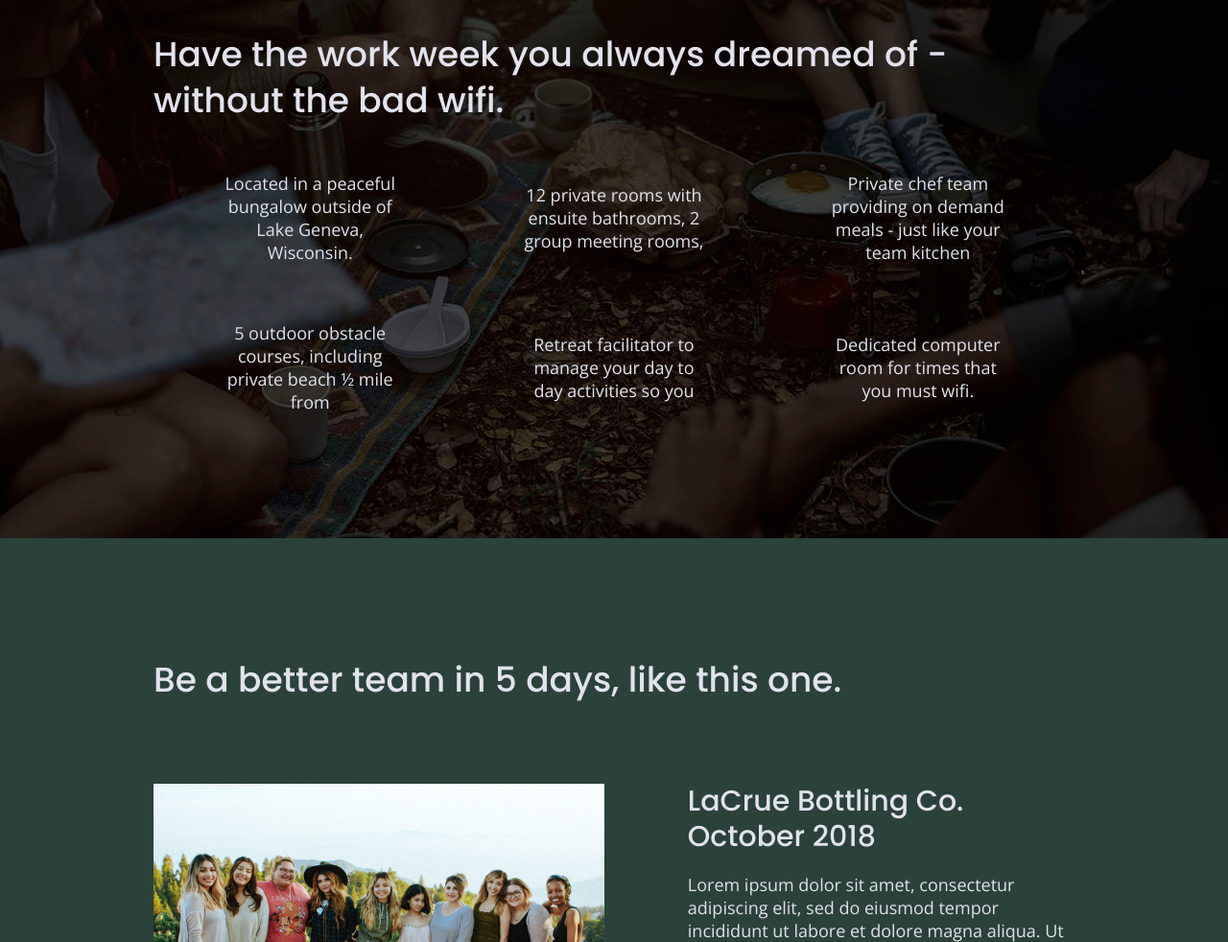
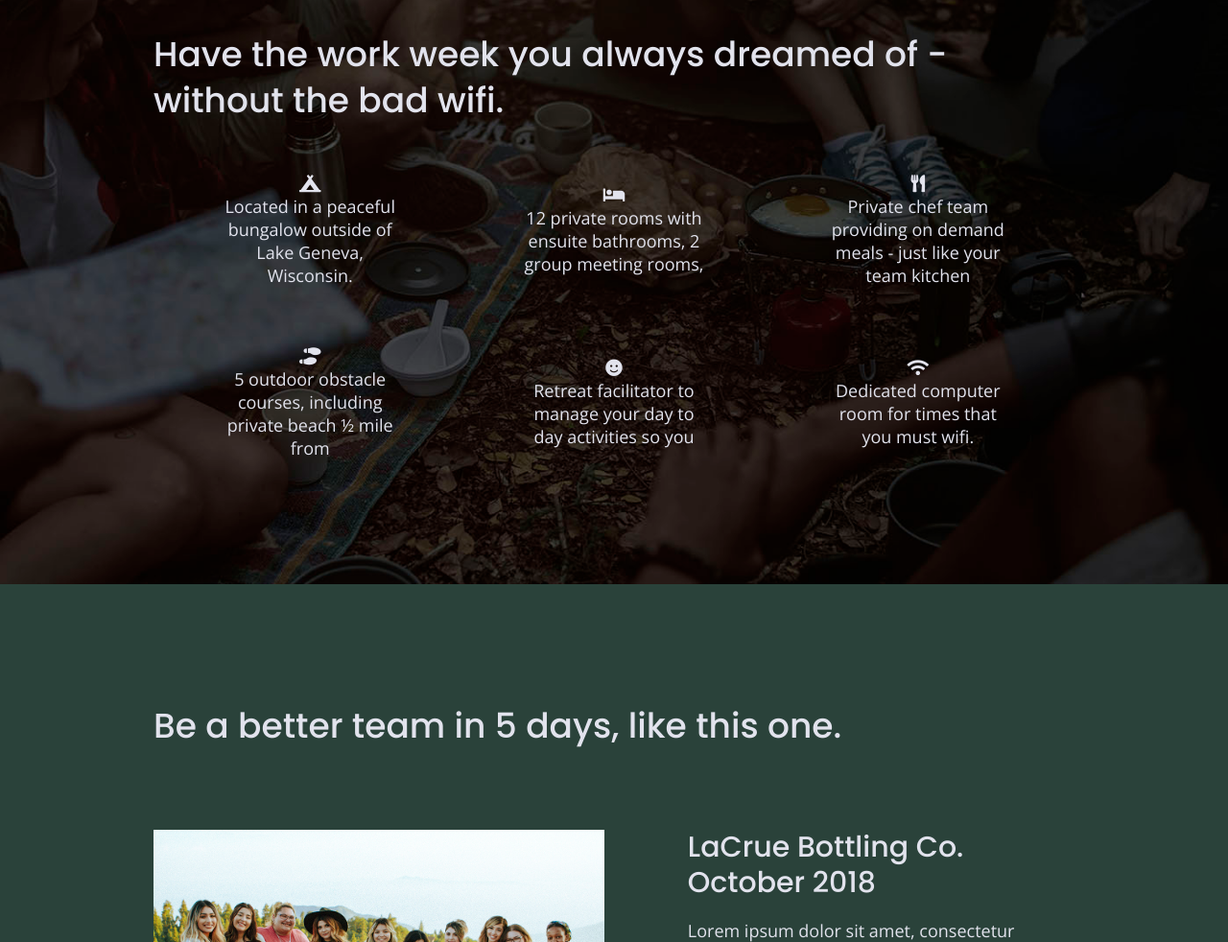
Before and after one commit to smatile/unplugged-retreat, a website: page index.html in a window 1280 px wide. Shown: the part 1162-2144 px from the top of the page at 96% size. Drawn offline with nearby package versions, Linux system fonts and the light colour scheme.

Commit message:
adding feature icons

```diff
--- a/index.html
+++ b/index.html
@@ -16,9 +16,9 @@
   <link rel="apple-touch-icon" href="/icon.png">
   <!-- Place favicon.ico in the root directory -->
   <link href="https://fonts.googleapis.com/css?family=Open+Sans:400,700|Poppins:500,700" rel="stylesheet">
-  <link rel="stylesheet" href="css/normalize.css">
+    <link rel="stylesheet" href="css/normalize.css">
   <link rel="stylesheet" href="css/main.css">
-
+<link rel="stylesheet" href="https://use.fontawesome.com/releases/v5.5.0/css/all.css" integrity="sha384-B4dIYHKNBt8Bc12p+WXckhzcICo0wtJAoU8YZTY5qE0Id1GSseTk6S+L3BlXeVIU" crossorigin="anonymous">
   <meta name="theme-color" content="#fafafa">
 </head>
 
@@ -69,28 +69,44 @@
         <h2>Have the work week you always dreamed of - without the bad wifi.</h2>
         <div class="features-items">
         <article>
-          <p class="fontawesome-icon"></p>
-          <p class="features-item-description">Located in a peaceful bungalow outside of Lake Geneva, Wisconsin.</p>
+          <p class="fontawesome-icon">
+          <i class="fas fa-campground"></i>
+        </p>
+          <p class="features-item-description">
+            Located in a peaceful bungalow outside of Lake Geneva, Wisconsin.</p>
         </article>
         <article>
-        <p class="fontawesome-icon"></p>
-        <p class="features-item-description">12 private rooms with ensuite bathrooms, 2 group meeting rooms,</p>
+        <p class="fontawesome-icon">
+        <i class="fas fa-bed"></i>
+      </p>
+        <p class="features-item-description">
+          12 private rooms with ensuite bathrooms, 2 group meeting rooms,</p>
 </article>
       <article>
-        <p class="fontawesome-icon"></p>
+        <p class="fontawesome-icon">
+        <i class="fas fa-utensils"></i>
+      </p>
         <p class="features-item-description">Private chef team providing on demand meals - just like your team kitchen</p>
       </article>
     <article>
-        <p class="fontawesome-icon"></p>
-        <p class="features-item-description">5 outdoor obstacle courses, including private beach ½ mile from</p>
+        <p class="fontawesome-icon">
+          <i class="fas fa-shoe-prints"></i></p>
+        <p class="features-item-description">
+          5 outdoor obstacle courses, including private beach ½ mile from</p>
       </article>
       <article>
-        <p class="fontawesome-icon"></p>
-        <p class="features-item-description">Retreat facilitator to manage your day to day activities so you</p>
+        <p class="fontawesome-icon">
+        <i class="fas fa-smile"></i>
+      </p>
+        <p class="features-item-description">
+          Retreat facilitator to manage your day to day activities so you</p>
       </article>
       <article>
-          <p class="fontawesome-icon"></p>
-          <p class="features-item-description">Dedicated computer room for times that you must wifi.</p>
+          <p class="fontawesome-icon">
+          <i class="fas fa-wifi"></i>
+        </p>
+          <p class="features-item-description">
+            Dedicated computer room for times that you must wifi.</p>
         </article>
 </div>
 </div>
```
Also changed, not shown: about/index.html (+1 -1 lines), faqs/index.html (+1 -0 lines).
